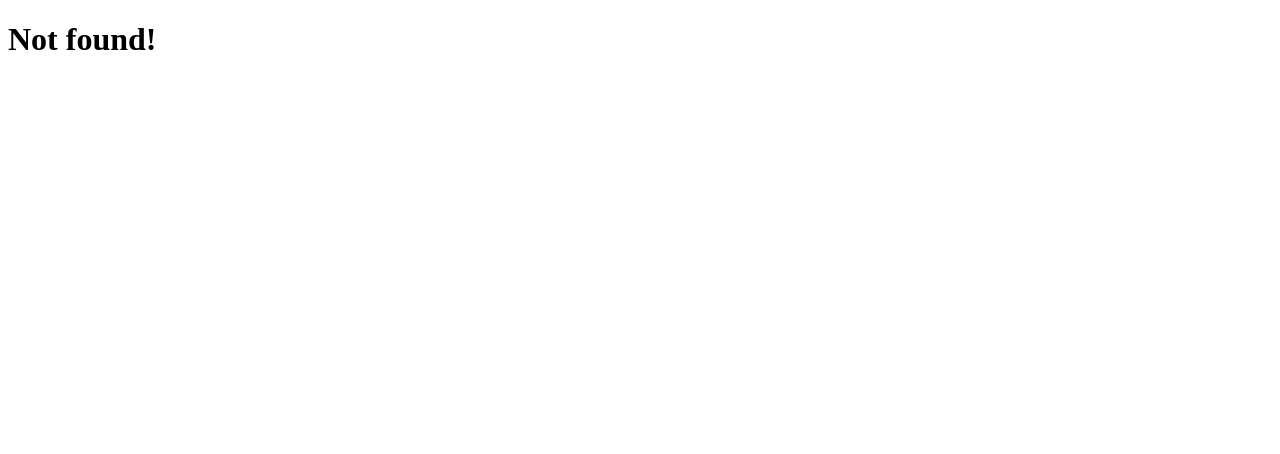
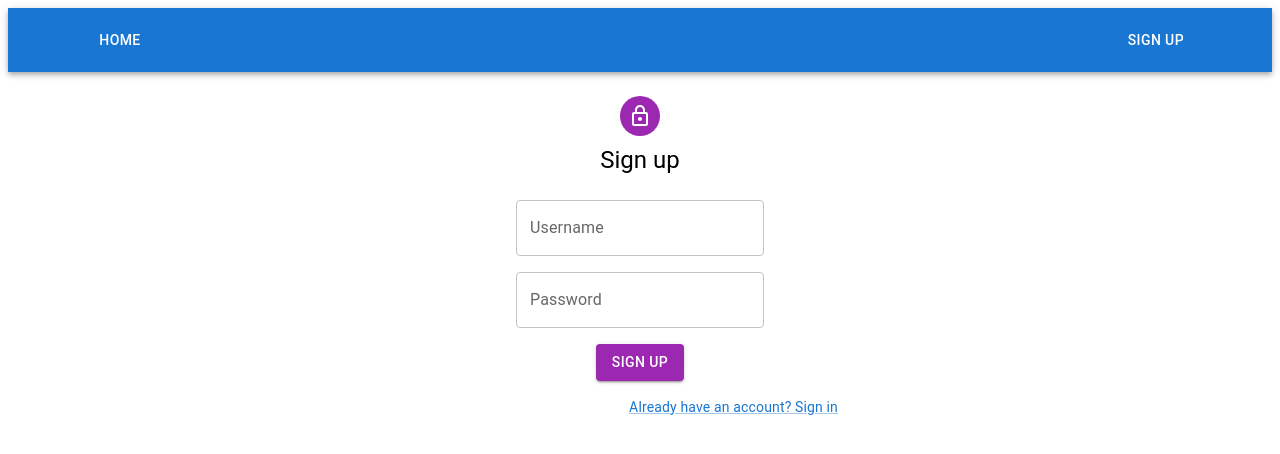
Before and after one commit to omurbekov-azamat/homework-82, a React (Create React App) app in the folder frontend/: page /register in a window 1280 px wide. Shown: the top 454 px of the page. Built offline with nearby package versions, Linux system fonts and the light colour scheme.

Commit message:
"HW#86 - created component Register.tsx; created slice and thunk for user for create new user;

```diff
--- a/frontend/src/App.tsx
+++ b/frontend/src/App.tsx
@@ -4,6 +4,7 @@ import Home from "./containers/Home";
 import Artists from "./containers/Artists";
 import Albums from "./containers/Albums";
 import Tracks from "./containers/Tracks";
+import Register from "./features/User/Register.";
 
 function App() {
     return (
@@ -13,6 +14,7 @@ function App() {
                 <Route path='/artists' element={<Artists/>}/>
                 <Route path='/artists/:id' element={<Albums/>}/>
                 <Route path='/albums/:id' element={<Tracks/>}/>
+                <Route path='/register' element={<Register/>}/>
             </Route>
             <Route path='*' element={(<h1>Not found!</h1>)}/>
         </Routes>
--- a/frontend/src/app/store.ts
+++ b/frontend/src/app/store.ts
@@ -2,12 +2,14 @@ import {configureStore} from "@reduxjs/toolkit";
 import {artistsReducer} from "../features/artists/artistsSlice";
 import {albumsReducer} from "../features/albums/albumsSlice";
 import {tracksReducer} from "../features/tracks/tracksSlice";
+import {usersReducer} from "../features/User/userSlice";
 
 export const store = configureStore({
     reducer: {
         artists: artistsReducer,
         albums: albumsReducer,
         tracks: tracksReducer,
+        users: usersReducer,
     }
 });
 
--- a/frontend/src/components/UI/Apptoolbar/Apptoolbar.tsx
+++ b/frontend/src/components/UI/Apptoolbar/Apptoolbar.tsx
@@ -1,17 +1,22 @@
 import React from 'react';
 import {NavLink} from "react-router-dom";
-import {AppBar, Button, Container, Toolbar, Typography} from '@mui/material';
+import {AppBar, Button, Container, Grid, Toolbar, Typography} from '@mui/material';
 
 const AppToolbar = () => {
     return (
         <AppBar position="sticky" sx={{mb: 2}}>
             <Container maxWidth='lg'>
                 <Toolbar>
-                    <Typography variant="h6" component="div" sx={{flexGrow: 1}}>
-                        <Button component={NavLink} to='/artists' color='inherit'>
-                            Home
-                        </Button>
-                    </Typography>
+                    <Grid container justifyContent='space-between' alignContent='center'>
+                        <Typography variant="h6" component="div" sx={{flexGrow: 1}}>
+                            <Button component={NavLink} to='/artists' color='inherit'>
+                                Home
+                            </Button>
+                        </Typography>
+                        <Grid item>
+                            <Button component={NavLink} to='/register' color='inherit'>Sign up</Button>
+                        </Grid>
+                    </Grid>
                 </Toolbar>
             </Container>
         </AppBar>
--- /dev/null
+++ b/frontend/src/features/User/Register..tsx
@@ -0,0 +1,118 @@
+import React, {useState} from 'react';
+import {Link as RouterLink, useNavigate} from 'react-router-dom';
+import {useAppDispatch, useAppSelector} from "../../app/hook";
+import {register} from "./userThunks";
+import {selectRegisterError, selectRegisterLoading, selectUserTakenError} from "./userSlice";
+import {Avatar, Box, Container, Grid, Link, TextField, Typography} from '@mui/material';
+import LockOutlinedIcon from '@mui/icons-material/LockOutlined';
+import {LoadingButton} from "@mui/lab";
+import {RegisterMutation} from '../../types';
+
+
+const Register = () => {
+    const dispatch = useAppDispatch();
+    const error = useAppSelector(selectRegisterError);
+    const userTakenError = useAppSelector(selectUserTakenError);
+    const loading = useAppSelector(selectRegisterLoading);
+    const navigate = useNavigate();
+
+    const [state, setState] = useState<RegisterMutation>({
+        username: '',
+        password: '',
+    });
+
+    const inputChangeHandler = (event: React.ChangeEvent<HTMLInputElement>) => {
+        const {name, value} = event.target;
+        setState(prev => ({...prev, [name]: value}));
+    };
+
+    const submitFormHandler = async (event: React.FormEvent) => {
+        event.preventDefault();
+        await dispatch(register(state)).unwrap();
+        navigate('/');
+    };
+
+    const getTakenNameError = () => {
+        try {
+            return userTakenError?.error;
+        } catch {
+            return undefined;
+        }
+    }
+
+    const getFieldError = (fieldName: string) => {
+        try {
+            return error?.errors[fieldName].message;
+        } catch {
+            return undefined;
+        }
+    };
+
+    return (
+        <Container component="main" maxWidth="xs">
+            <Box
+                style={{
+                    marginTop: 8,
+                    display: 'flex',
+                    flexDirection: 'column',
+                    alignItems: 'center',
+                }}
+            >
+                <Avatar sx={{m: 1, bgcolor: 'secondary.main'}}>
+                    <LockOutlinedIcon/>
+                </Avatar>
+                <Typography component="h1" variant="h5">
+                    Sign up
+                </Typography>
+                <Box component="form" noValidate onSubmit={submitFormHandler} sx={{mt: 3}}>
+                    <Grid container spacing={2} textAlign='center'>
+                        <Grid item xs={12}>
+                            <TextField
+                                label="Username"
+                                name="username"
+                                autoComplete="new-username"
+                                value={state.username}
+                                onChange={inputChangeHandler}
+                                error={Boolean(getFieldError('username')) || Boolean(getTakenNameError())}
+                                helperText={getFieldError('username') || getTakenNameError()}
+                            />
+                        </Grid>
+                        <Grid item xs={12}>
+                            <TextField
+                                name="password"
+                                label="Password"
+                                type="password"
+                                autoComplete="new-password"
+                                value={state.password}
+                                onChange={inputChangeHandler}
+                                error={Boolean(getFieldError('password'))}
+                                helperText={getFieldError('password')}
+                            />
+                        </Grid>
+                        <Grid item xs={12}>
+                            <LoadingButton
+
+                                type='submit'
+                                color='secondary'
+                                loading={loading}
+                                variant='contained'
+                                sx={{mb: 2}}
+                            >
+                                Sign Up
+                            </LoadingButton>
+                        </Grid>
+                    </Grid>
+                    <Grid container justifyContent="flex-end">
+                        <Grid item>
+                            <Link component={RouterLink} to="/login" variant="body2">
+                                Already have an account? Sign in
+                            </Link>
+                        </Grid>
+                    </Grid>
+                </Box>
+            </Box>
+        </Container>
+    );
+};
+
+export default Register;
--- /dev/null
+++ b/frontend/src/features/User/userSlice.tsx
@@ -0,0 +1,52 @@
+import {GlobalError, User, ValidationError} from "../../types";
+import {createSlice} from "@reduxjs/toolkit";
+import {RootState} from "../../app/store";
+import {register} from "./userThunks";
+
+interface UserState {
+    user: User | null,
+    registerLoading: boolean;
+    registerError: ValidationError | null;
+    userTakenError: GlobalError | null;
+}
+
+const initialState: UserState = {
+    user: null,
+    registerLoading: false,
+    registerError: null,
+    userTakenError: null,
+};
+
+export const userSlice = createSlice({
+    name: 'users',
+    initialState,
+    reducers: {},
+    extraReducers: (builder) => {
+        builder.addCase(register.pending, (state) => {
+            state.registerError = null;
+            state.registerLoading = true;
+        });
+        builder.addCase(register.fulfilled, (state, {payload: user}) => {
+            state.registerLoading = false;
+            state.user = user;
+        });
+        builder.addCase(register.rejected, (state, {payload: error}) => {
+            state.registerLoading = false;
+            if (error) {
+                if (error.hasOwnProperty('error')) {
+                    state.userTakenError = error as GlobalError;
+                }
+                if (error.hasOwnProperty('errors')) {
+                    state.registerError = error as ValidationError;
+                }
+            }
+        });
+    },
+});
+
+export const usersReducer = userSlice.reducer;
+
+export const selectUser = (state: RootState) => state.users.user;
+export const selectRegisterLoading = (state: RootState) => state.users.registerLoading;
+export const selectRegisterError = (state: RootState) => state.users.registerError;
+export const selectUserTakenError = (state: RootState) => state.users.userTakenError;
--- /dev/null
+++ b/frontend/src/features/User/userThunks.tsx
@@ -0,0 +1,25 @@
+import {createAsyncThunk} from "@reduxjs/toolkit";
+import axiosApi from "../../axiosApi";
+import {isAxiosError} from "axios";
+import {GlobalError, RegisterMutation, RegisterResponse, User, ValidationError} from "../../types";
+
+export const register = createAsyncThunk<User, RegisterMutation, { rejectValue: ValidationError | GlobalError}>(
+    'users/register',
+    async (registerMutation, {rejectWithValue}) => {
+        try {
+            const response = await axiosApi.post<RegisterResponse>('/users', registerMutation);
+            return response.data.user;
+        } catch (e) {
+            if (isAxiosError(e) && e.response && e.response.status === 400) {
+                return rejectWithValue(e.response.data as ValidationError);
+            }
+            if (isAxiosError(e) && e.response && e.response.status === 500 && e.response.statusText === 'Internal Server Error') {
+                const error: GlobalError = {
+                    error: 'That username is taken. Try another.',
+                };
+                return rejectWithValue(error as GlobalError);
+            }
+            throw e;
+        }
+    }
+);
```
Also changed, not shown: frontend/src/types.d.ts (+33 -0 lines), 1 other file (tests, documents, lock files or other folders).
